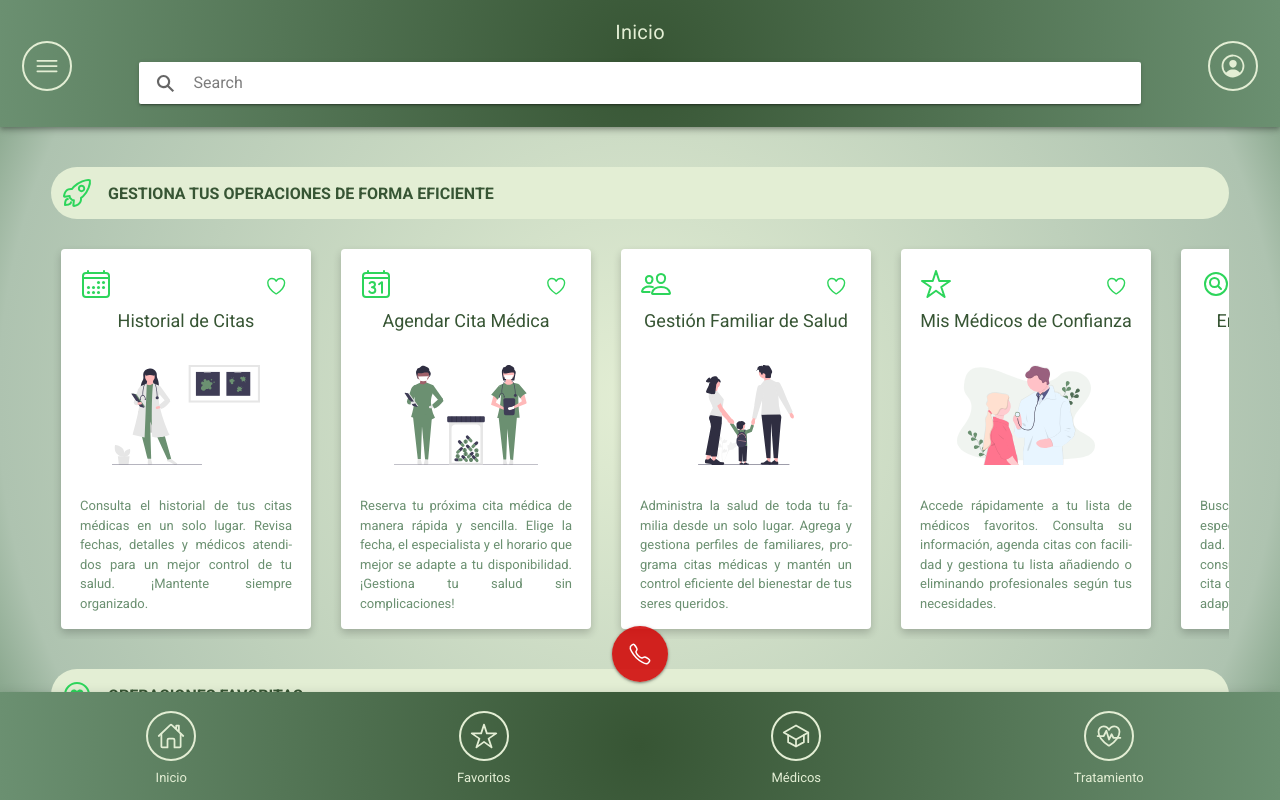
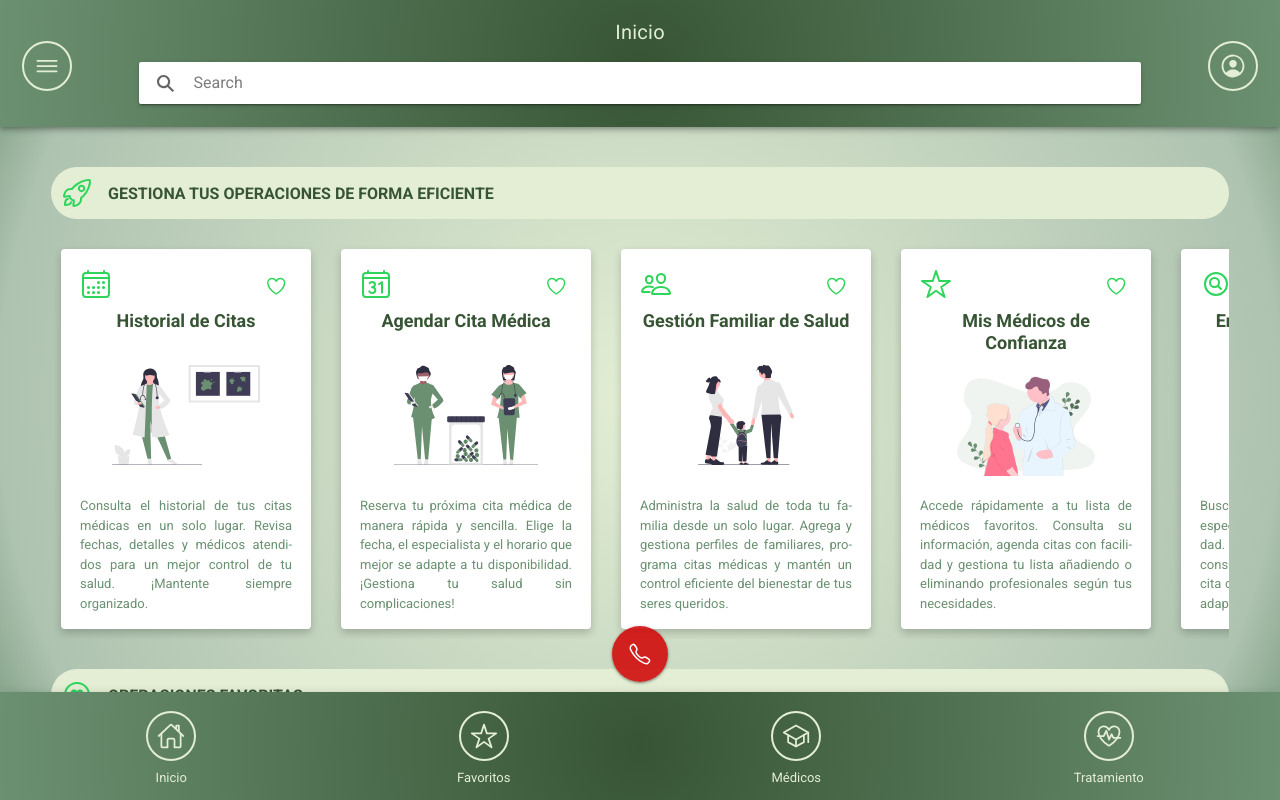
Before and after one commit to carlgar512/EasyFarma, a React (Vite) app: page /principal in a window 1280 px wide. Built offline with nearby package versions, Linux system fonts and the light colour scheme.

Commit message:
Cambios css principal

```diff
--- a/src/components/Principal/MainPage.css
+++ b/src/components/Principal/MainPage.css
@@ -206,6 +206,7 @@ width: 95%;
 .cardTittleText {
     color: var(--ion-color-customDark)!important;
     font-size: large;
+    font-weight: 600;
 }
 
 .cardDescription {
@@ -234,10 +235,10 @@ width: 95%;
 }
 
 ::-webkit-scrollbar-thumb {
-    background: linear-gradient(45deg, #2dd55b, #1faa4a);
+    background: linear-gradient(45deg, #85c88a, #5aaf68);
     border-radius: 10px;
 }
 
 ::-webkit-scrollbar-thumb:hover {
-    background: linear-gradient(45deg, #1b9440, #187c36);
+    background: linear-gradient(45deg, #6fae74, #4a9a5a);
 }
```
